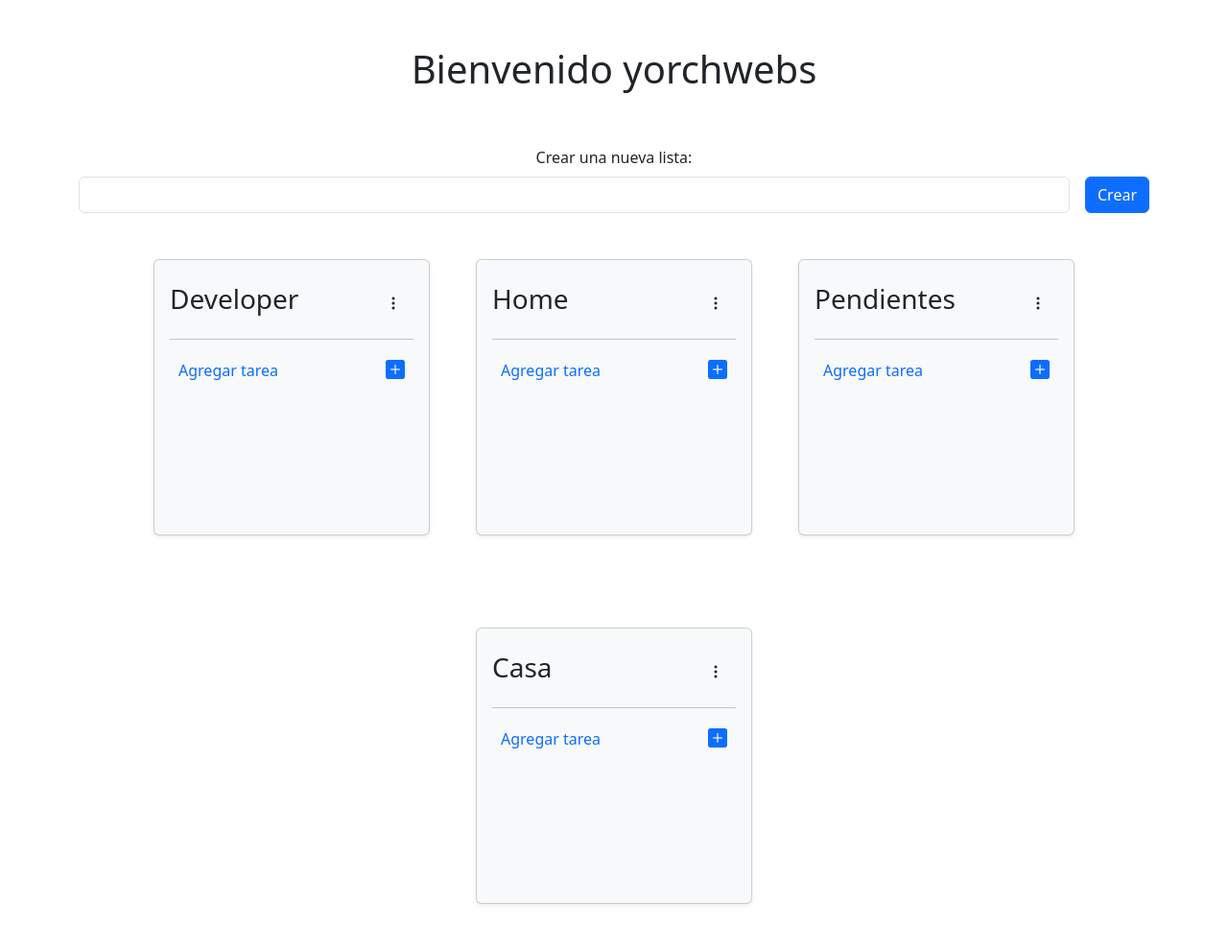
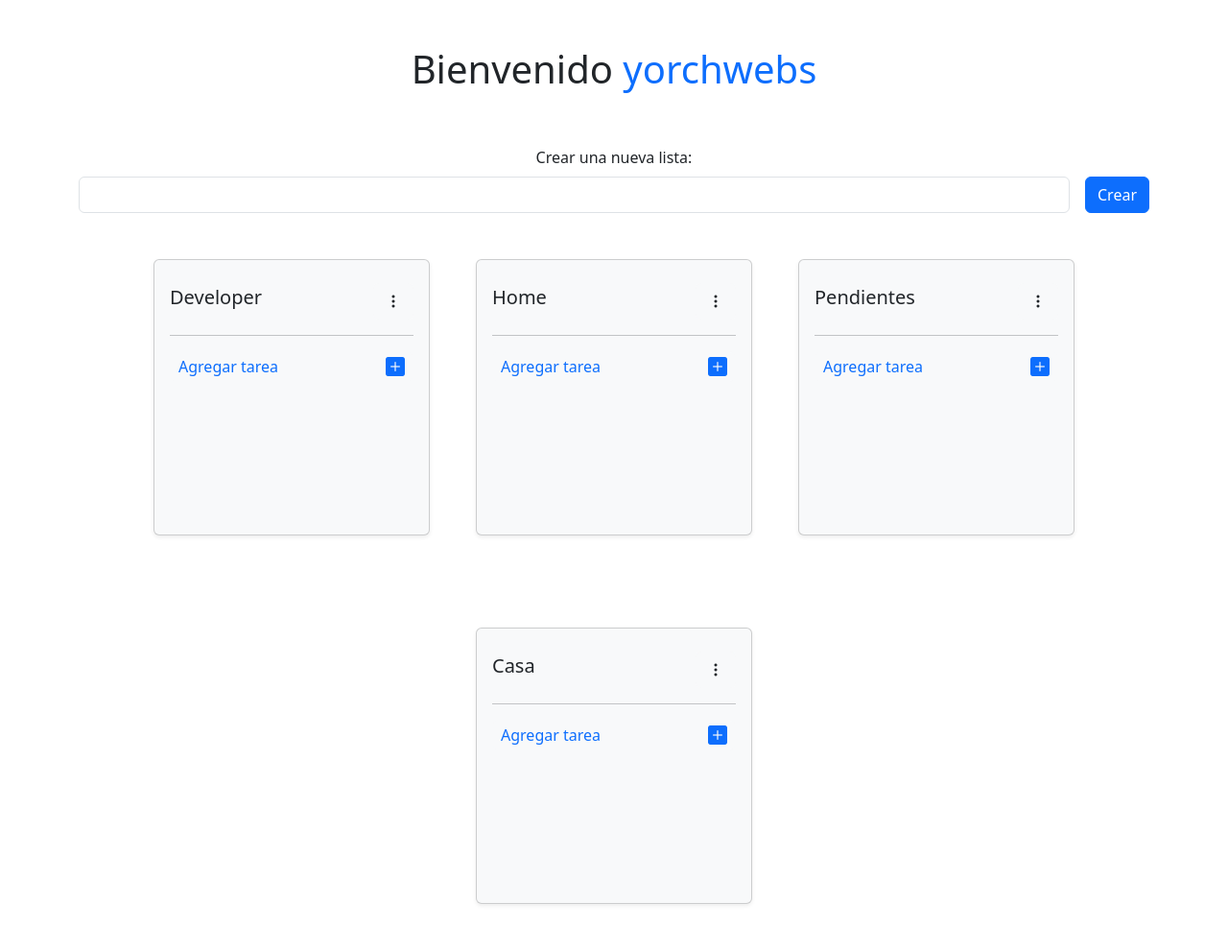
Before and after one commit to yorchwebs/todo-app, a Django app: page / in a window 1280 px wide. Shown: the part 56-1046 px from the top of the page at 96% size. Run offline with Django 5.2, Linux system fonts and the light colour scheme; a user stored in the database is signed in; data comes from the database, SQL or seed files in the repository; both versions use the stored data as it was after the commit; data that the repository does not hold is empty.

Commit message:
feat(index): Update the username color, type of heading h3 to h5

```diff
--- a/templates/index.html
+++ b/templates/index.html
@@ -4,7 +4,7 @@
 <section class="container">
     <div class="row">
         <div class="col-12 text-center my-5">
-            <h1>Bienvenido {{ user.username }}</h1>
+            <h1>Bienvenido <span class="text-primary">{{ user.username }}</span></h1>
         </div>
     </div>
 
@@ -38,7 +38,7 @@
             {% for list in lists %}
             <div class="card pt-4 shadow-sm p-3 mb-5 bg-body-tertiary rounded" style="width: 18rem; height: 18rem;">
                 <div class="d-flex justify-content-between align-items-center">
-                    <h3 class="card-title text-center">{{ list.title }}</h3>
+                    <h5 class="card-title text-center">{{ list.title }}</h5>
                     <div class="dropdown">
                         <a class="btn bg-body-tertiary" href="#" role="button" data-bs-toggle="dropdown"
                             aria-expanded="false">
```
Also changed, not shown: db.sqlite3.
